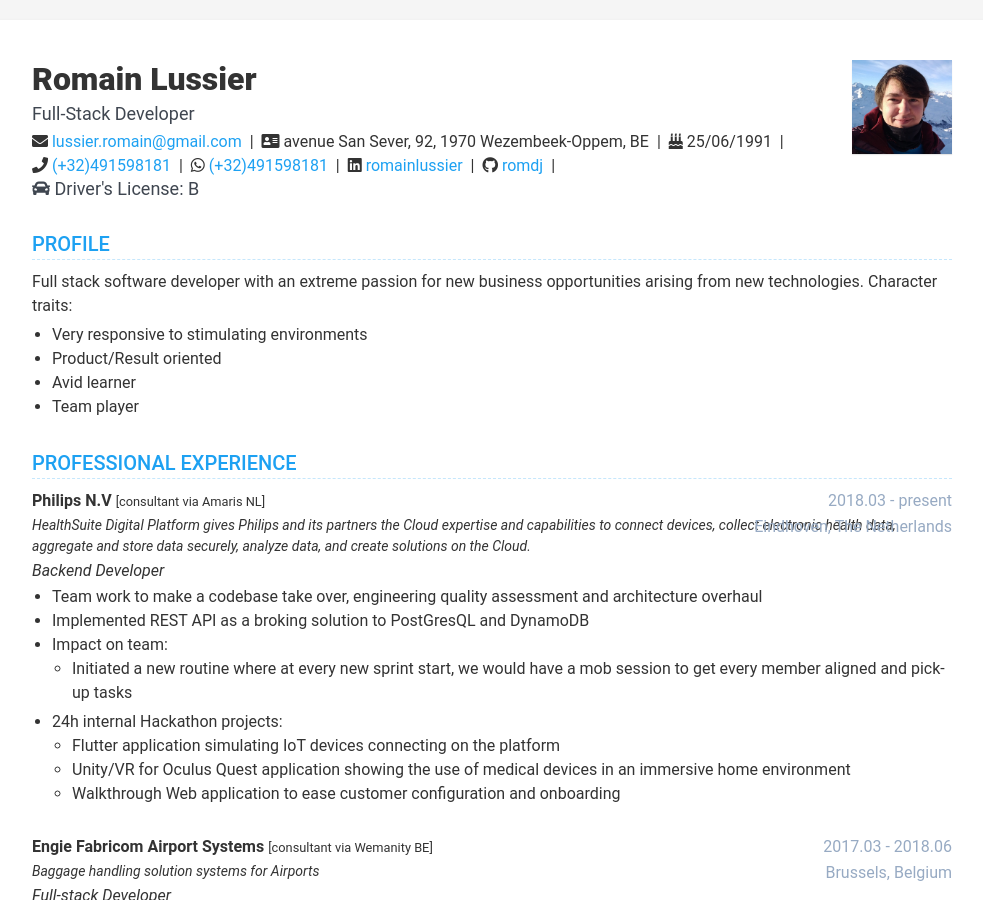
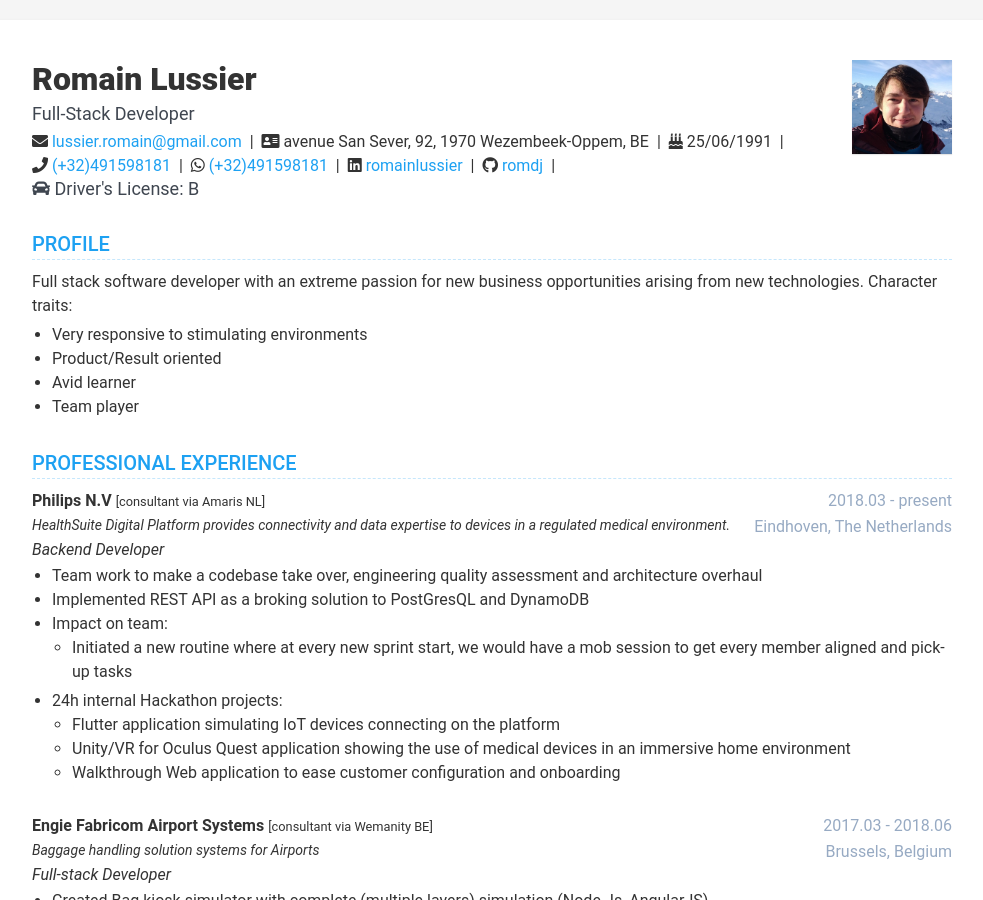
Before and after one commit to romdj/romdj.github.io, a Jekyll site: the page built from index.html, in a window 1280 px wide and 900 px high. Shown: the whole window, without its empty margins (148-1131 px from the left). Built offline with Jekyll 4.4.1, drawn with Linux system fonts in a browser that asks for light colours; nearby versions of some CDN libraries.

Commit message:
fix: company description overlay

```diff
--- a/_data/data.yml
+++ b/_data/data.yml
@@ -116,7 +116,7 @@
       management: SAFe
       time: 2018.03 - present
       company: Philips N.V
-      cdescription: HealthSuite Digital Platform gives Philips and its partners the Cloud expertise and capabilities to connect devices, collect electronic health data, aggregate and store data securely, analyze data, and create solutions on the Cloud.
+      cdescription: HealthSuite Digital Platform provides connectivity and data expertise to devices in a regulated medical environment.
       tag: consultant via Amaris NL
       location: Eindhoven, The Netherlands
       details: |
```
